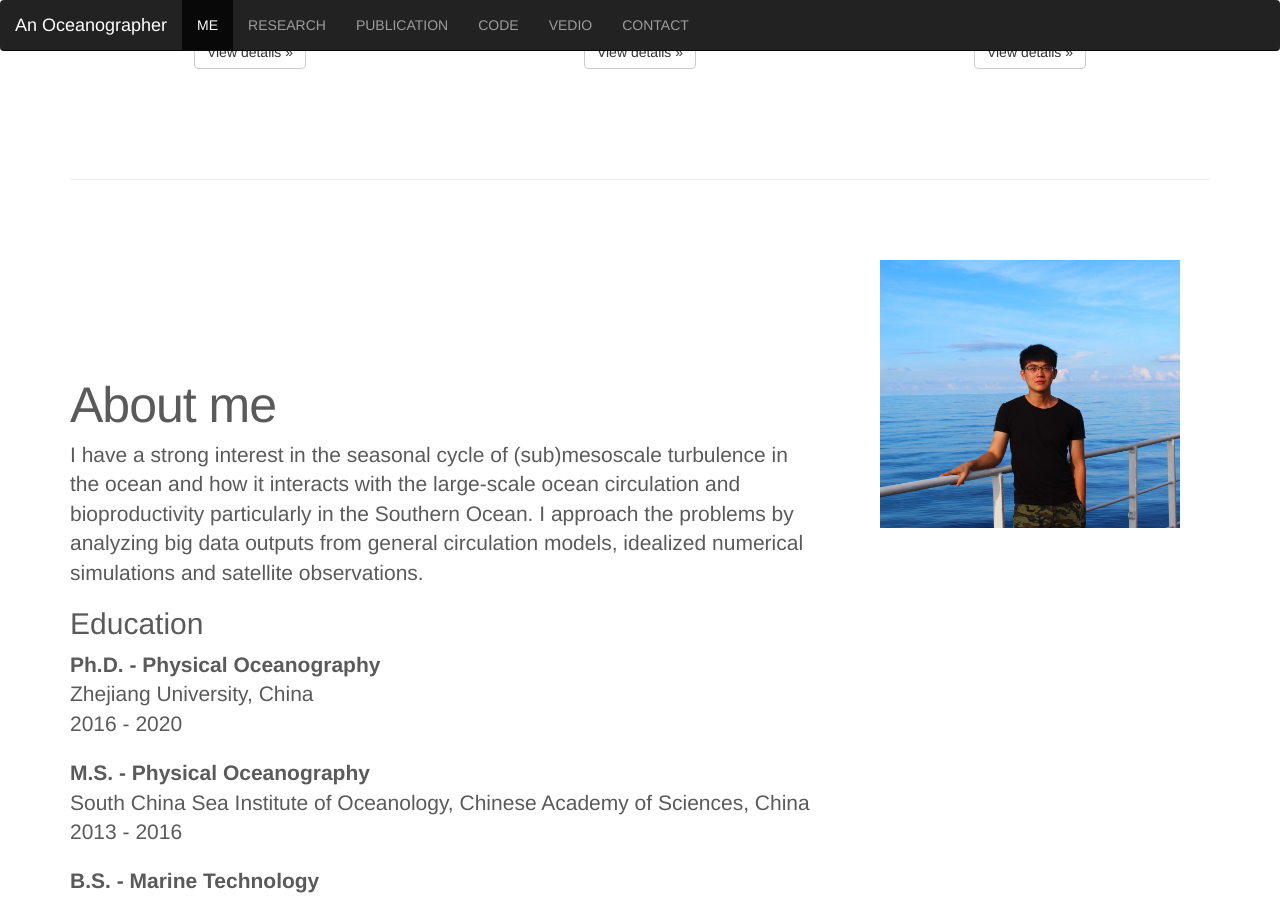
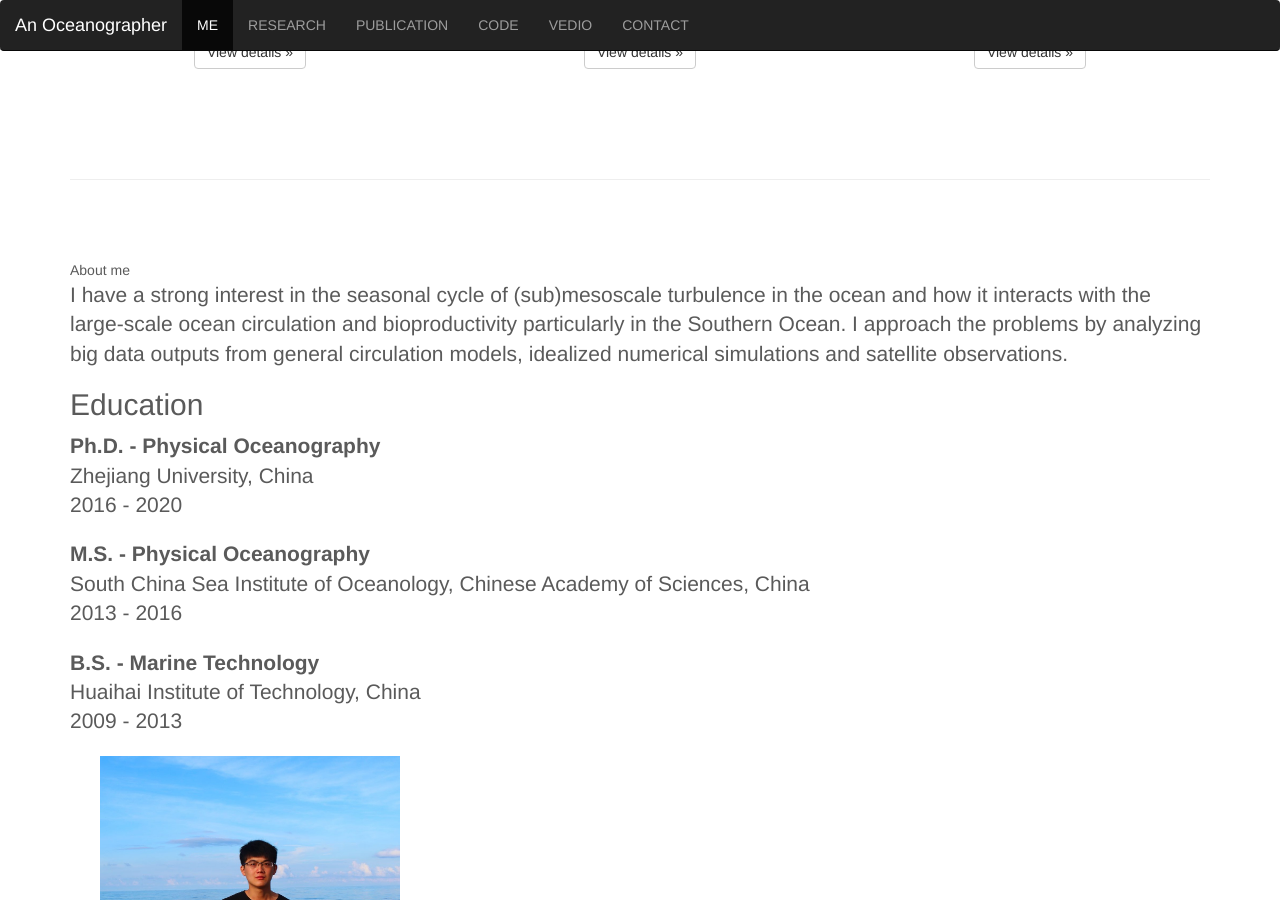
Before and after one commit to liutongya/liutongya.github.io, a Jekyll site: the page built from index.html, in a window 1280 px wide and 900 px high, scrolled down 1035 px. Built offline with Jekyll 4.4.1, drawn with Linux system fonts in a browser that asks for light colours.

Commit message:
Update index.html

```diff
--- a/index.html
+++ b/index.html
@@ -56,7 +56,8 @@
       <hr class="featurette-divider">
       <div id="about">
         <div class="row featurette">
-          <div class="col-md-8">
+          <div class="col-md-12 col-sm-12 col-xs-12>
+
             <h2 class="featurette-heading">About me</h2>
             <p class="lead">I have a strong interest in the seasonal cycle of (sub)mesoscale turbulence in the ocean and how it interacts with the large-scale ocean circulation and bioproductivity particularly in the Southern Ocean. I approach the problems by analyzing big data outputs from general circulation models, idealized numerical simulations and satellite observations.</p>
             <h2>Education</h2>
```
